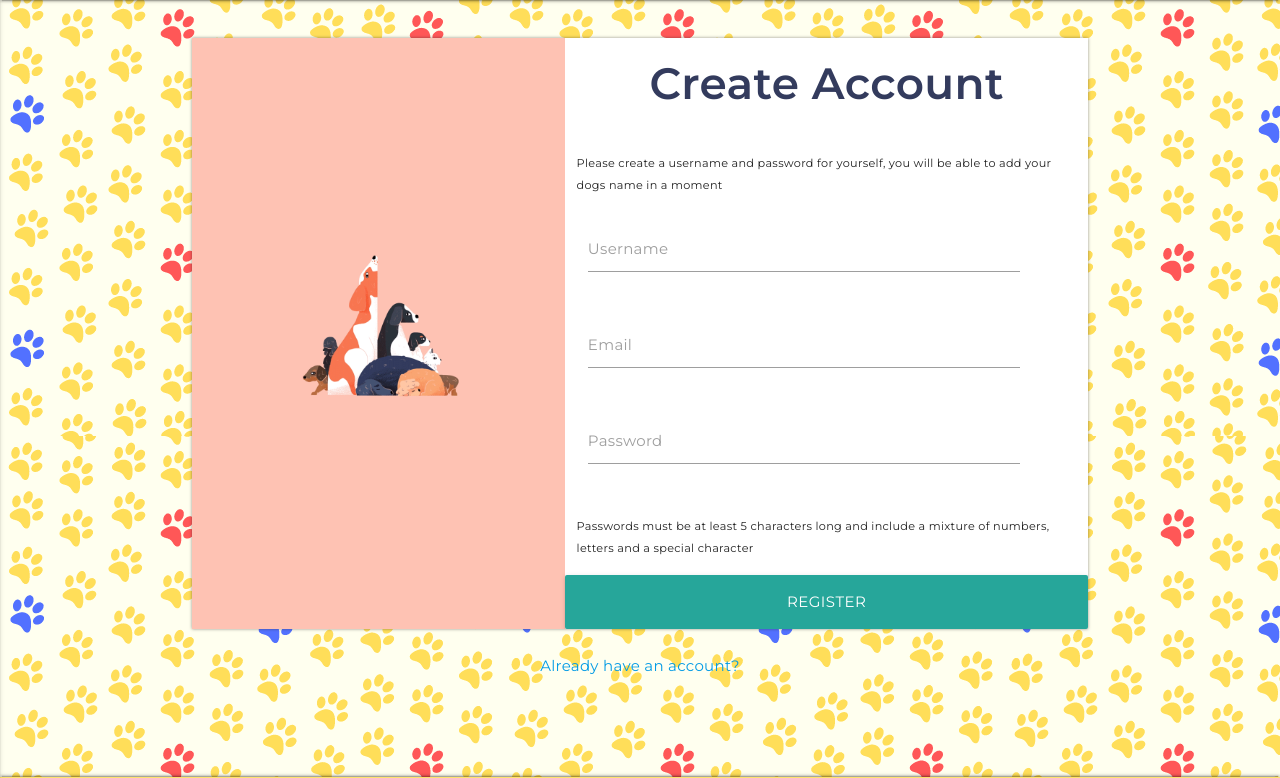
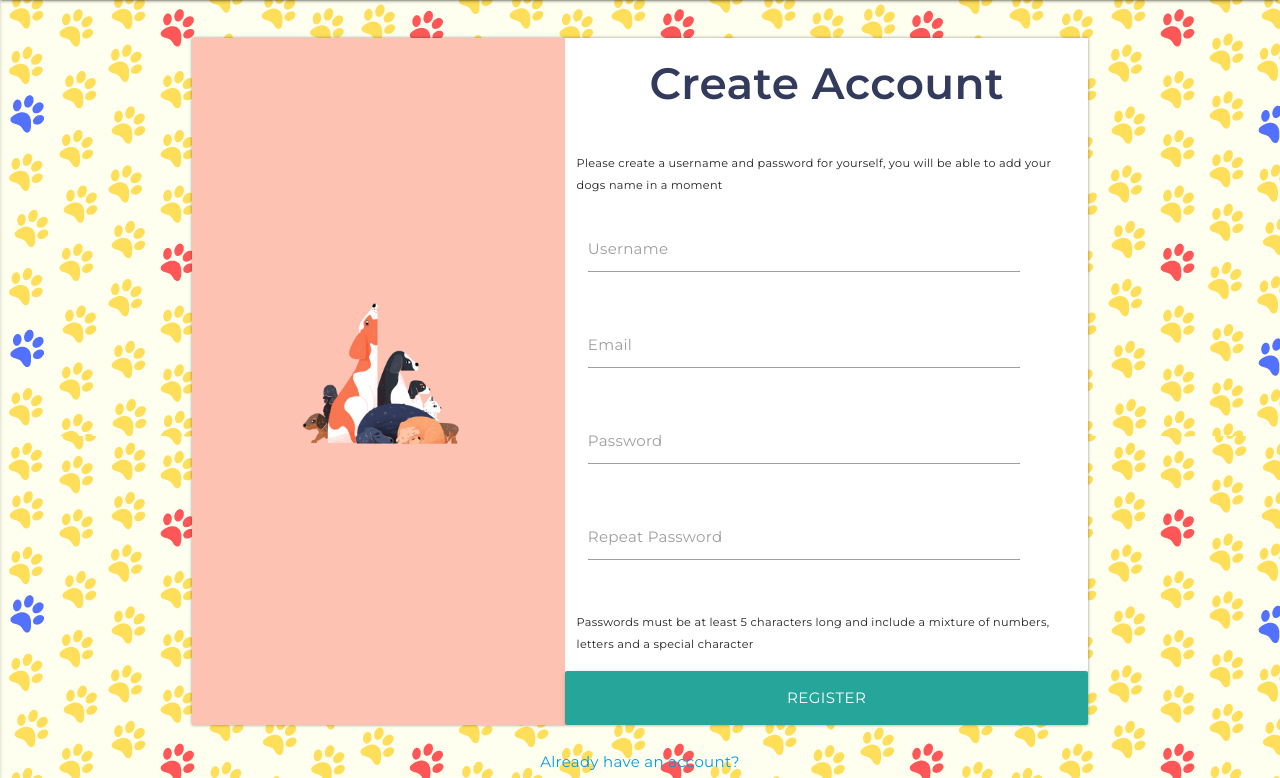
Before and after one commit to crypticCaroline/puppyplaymates, a Flask app: page /register in a window 1280 px wide. Shown: the part 64-842 px from the top of the page. Run offline with Flask 2, Linux system fonts and the light colour scheme; some libraries are stand-ins or nearby versions.

Commit message:
Added flash message to register page

```diff
--- a/templates/register.html
+++ b/templates/register.html
@@ -16,6 +16,15 @@
                 <h3 class="align-center heading">Create Account</h3>
                 <p><small>Please create a username and password for yourself, you will be able to add your dogs name in
                         a moment</small></p>
+                {% with messages = get_flashed_messages() %}
+                    {% if messages %}
+                        {% for message in messages %}
+                            <div class="row flashes">
+                                <p class="center-align">{{ message }}</p>
+                            </div>
+                        {% endfor %}
+                {% endif %}
+                {% endwith%}
                 <form method="POST" action="{{ url_for('register')}}">
                     <div class="row flush input-div">
                         <div class="input-field col s12">
@@ -38,10 +47,20 @@
 
                         </div>
                     </div>
+
+                    <div class="row flush input-div">
+                        <div class="input-field col s12">
+                            <input id="repeat-password" type="password" name="repeat-password" class="validate"
+                                min-length="5" pattern="^[a-zA-Z0-9]{5,15}$" maxlength="15" required>
+                            <label for="password">Repeat Password</label>
+
+                        </div>
+                    </div>
                     <div class="row">
                         <p class="col s12"><small>Passwords must be at least 5 characters long and include a mixture of
                                 numbers, letters and a special character</small></p>
                     </div>
+
                     <div class="row">
                         <button type="submit" class=" btn-large btn-style align-center col s9 m7">
                             Register
```
